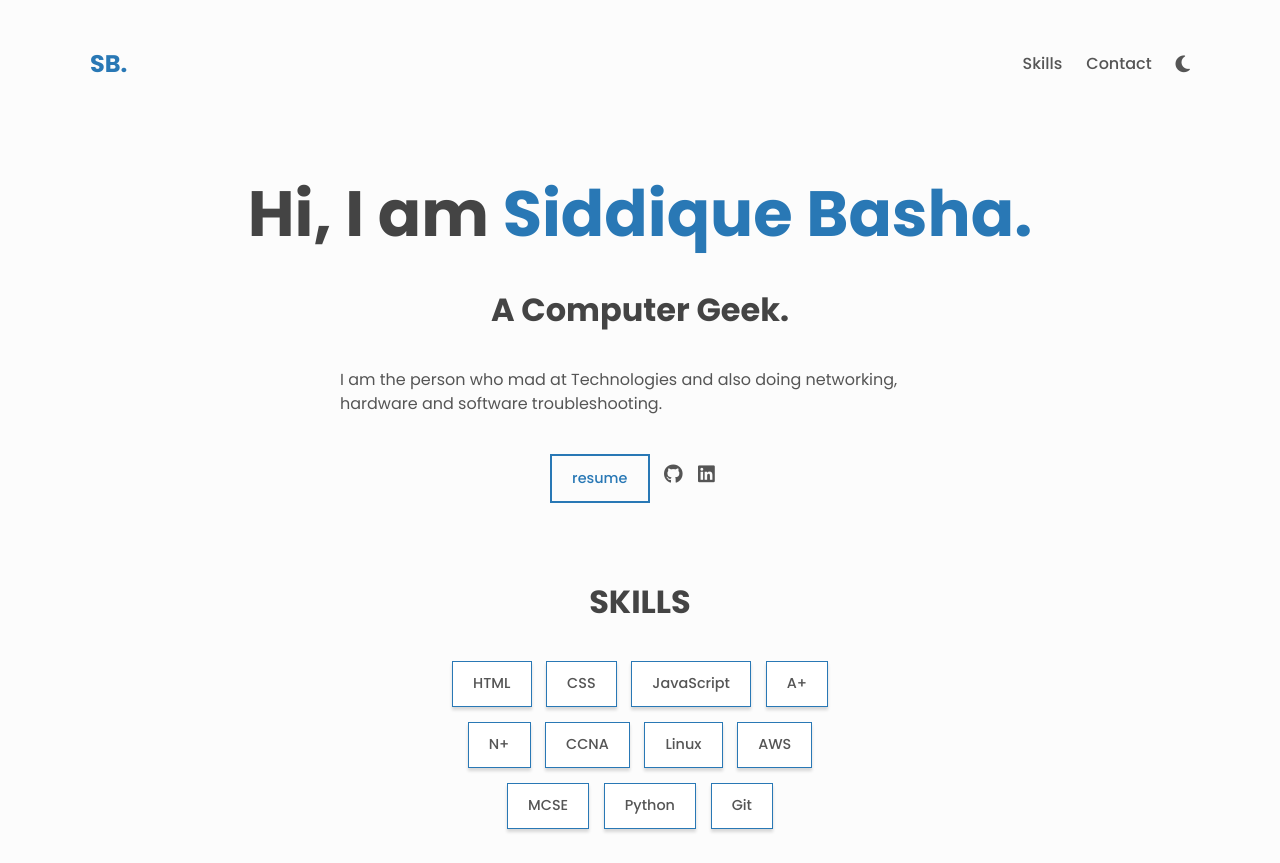
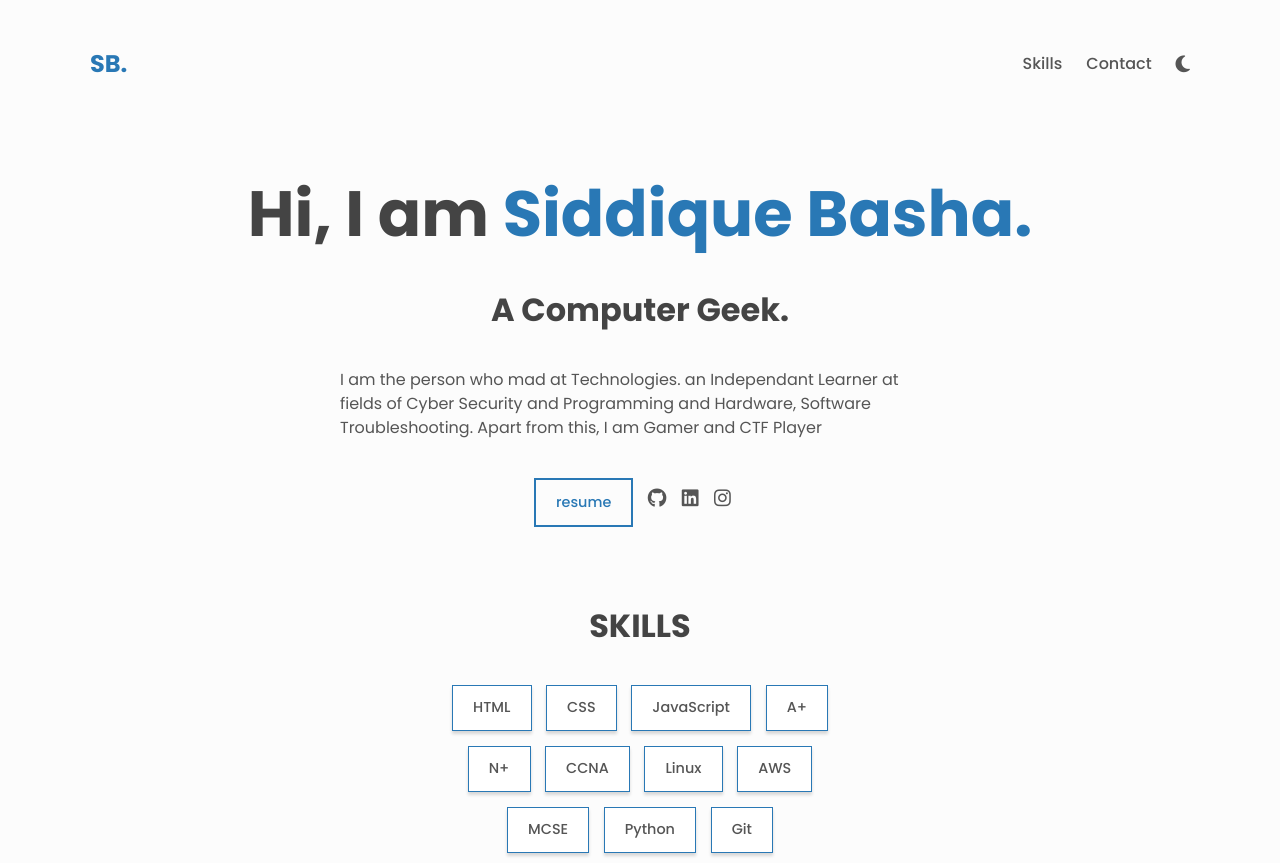
Before and after one commit to SiddiqueBasha7/portfolio, a plain HTML site: page index.html in a window 1280 px wide. Shown: the top 863 px of the page. Drawn offline with Linux system fonts and the light colour scheme.

Commit message:
added insta in index.html

```diff
--- a/index.html
+++ b/index.html
@@ -17,10 +17,8 @@
     ></script>
     <link rel="stylesheet" href="styles.css" />
     <title>Siddique Basha</title>
-
   </head>
   <body class="light" id="top">
-
     <header class="header center">
       <h3>
         <a href="https://github.com/SiddiqueBasha7/portfolio" class="link"
@@ -61,18 +59,19 @@
         <h1>Hi, I am <span class="about__name">Siddique Basha.</span></h1>
         <h2 class="about__role">A Computer Geek.</h2>
         <p class="about__desc">
-          I am the person who mad at Technologies
-          and also doing networking,
-          hardware and software troubleshooting.
+          I am the person who mad at Technologies.
+          an Independant Learner at fields of
+          Cyber Security and Programming and Hardware, Software Troubleshooting.
+          Apart from this, I am Gamer and CTF Player
         </p>
 
         <div class="about__contact center">
-          <a href="https://drive.google.com/file/d/1F9qK39WMkYtEfQM_6G7Dklv2pgoyo77Y/view?usp=sharing">
+          <a href="https://drive.google.com/file/d/1F9qK39WMkYtEfQM_6G7Dklv2pgoyo77Y/view?usp=sharing" target="_blank">
             <span class="btn btn--outline">Resume</span>
           </a>
 
           <a
-            href="https://github.com/SiddiqueBasha7"
+            href="https://github.com/SiddiqueBasha7" target="_blank"
             aria-label="github"
             class="link link--icon"
           >
@@ -80,12 +79,20 @@
           </a>
 
           <a
-            href="https://linkedin.com/in/siddiquebasha7"
+            href="https://linkedin.com/in/siddiquebasha7" target="_blank"
             aria-label="linkedin"
             class="link link--icon"
           >
             <i aria-hidden="true" class="fab fa-linkedin"></i>
           </a>
+
+          <a
+          href="https://www.instagram.com/k1ngm4k3r" target="_blank"
+          aria-label="instagram"
+          class="link link--icon"
+        >
+          <i aria-hidden="true" class="fab fa-instagram"></i>
+        </a>
         </div>
       </div>
 
@@ -212,7 +219,7 @@
 
     <footer class="footer">
       <a
-        href="https://github.com/rajshekhar26/cleanfolio-minimal"
+        href="https://github.com/rajshekhar26/cleanfolio-minimal" target="_blank"
         class="link footer__link"
       >
         Copyrights to Respective Developer
```
